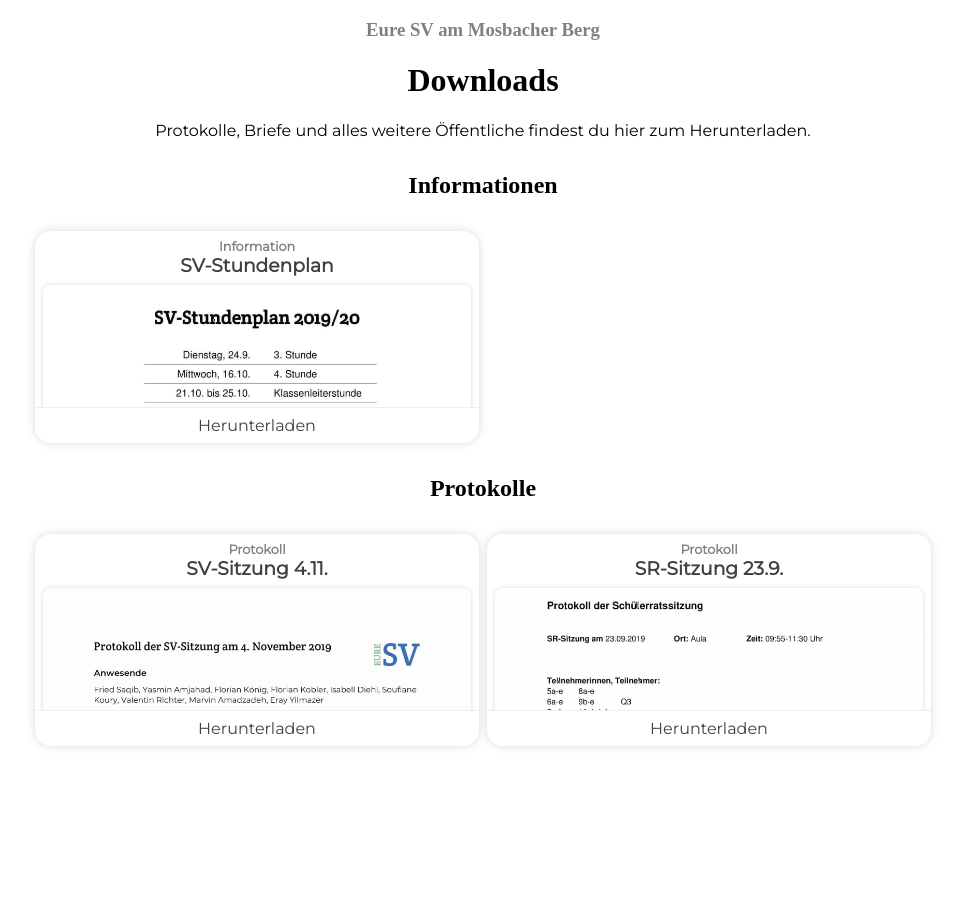
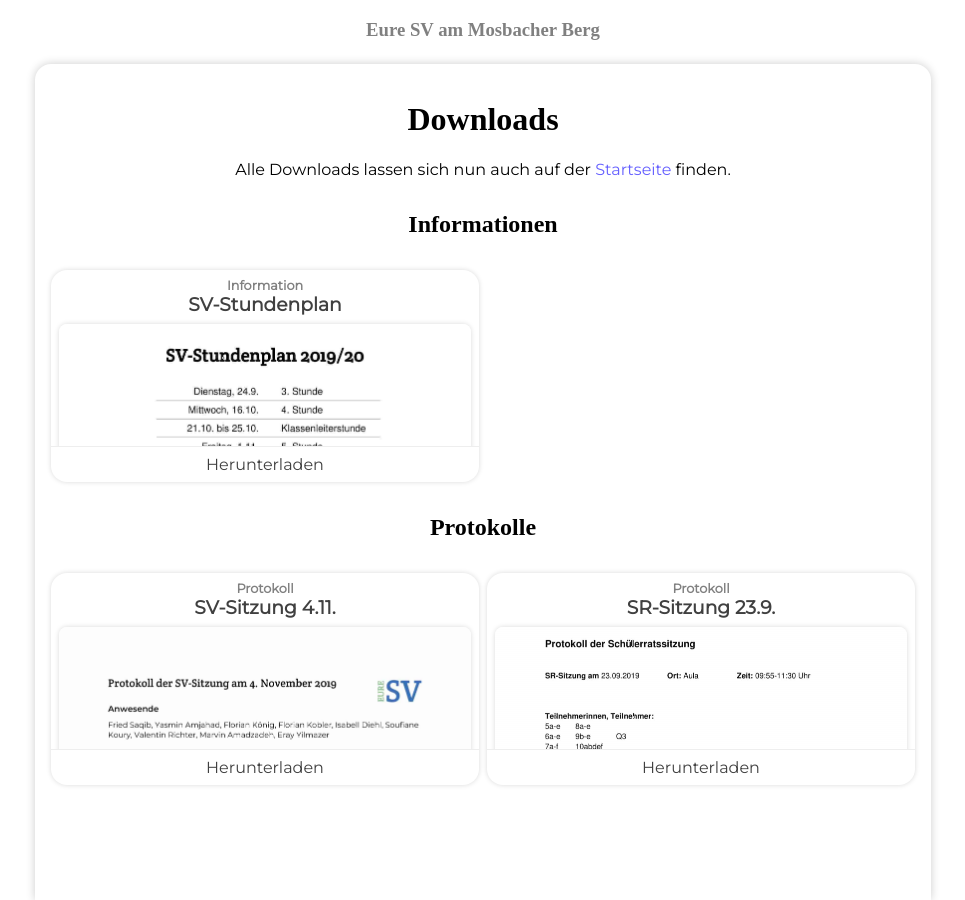
Before and after one commit to Mosbacher-Berg/gmbwi.de, a Jekyll site: the page built from downloads.html, in a window 1280 px wide. Shown: the whole page, without its empty margins (157-1122 px from the left). Built offline with Jekyll 4.4.1, drawn with Linux system fonts in a browser that asks for light colours; some web fonts are replaced.

Commit message:
Major UI overhaul

```diff
--- a/_layouts/default.html
+++ b/_layouts/default.html
@@ -7,9 +7,7 @@
     <a href="/" class="header">
         <h3>Eure SV am Mosbacher Berg</h3>
     </a>
-    <div class="container">
-        {{ content }}
-    </div>
+    {{ content }}
 </body>
 
 </html>
--- a/_layouts/download.html
+++ b/_layouts/download.html
@@ -1,5 +1,5 @@
 ---
-layout: default
+layout: page
 ---
 
 <h1>{{ page.title }}</h1>
@@ -7,7 +7,7 @@
 
 <div class="fileembed">
     <embed src="https://drive.google.com/viewerng/
-viewer?embedded=true&url=https://gmbwi.de{{ page.file }}">
+viewer?embedded=true&url={{ site.url }}{{ page.file }}">
 </div>
 <div class="box button space">
     <a href="{{ page.file }}" download="{{ page.shortname }}.pdf">Herunterladen</a>
--- a/_layouts/page.html
+++ b/_layouts/page.html
@@ -1,4 +1,6 @@
 ---
 layout: default
 ---
-{{ content }}
+<div class="container sheet">
+    {{ content }}
+</div>
--- a/downloads.html
+++ b/downloads.html
@@ -1,10 +1,10 @@
 ---
-layout: default
+layout: page
 title: Downloads
 ---
 
 <h1>Downloads</h1>
-<p>Protokolle, Briefe und alles weitere Öffentliche findest du hier zum Herunterladen.</p>
+<p>Alle Downloads lassen sich nun auch auf der <a href="/">Startseite</a> finden.</p>
 
 <!-- Information -->
 
--- a/kontakt.html
+++ b/kontakt.html
@@ -1,5 +1,5 @@
 ---
-layout: default
+layout: page
 title: Kontakt
 ---
 
--- a/style.css
+++ b/style.css
@@ -5,7 +5,7 @@
     text-align: center;
     max-width: 56rem;
     margin: 0 auto;
-    padding: 0 1rem 1rem 1rem;
+    padding: 0;
 }
 
 h1,
@@ -22,8 +22,52 @@
 .header {
     color: #808080;
     text-decoration: none;
+    position: fixed;
+    top: 0;
+    left: 0;
+    right: 0;
+    z-index: -1;
+    height: 4rem;
+    text-shadow: 0 0 20px white;
 }
 
+.headinfo {
+    max-height: 50vh;
+    position: fixed;
+    top: 0;
+    left: 0;
+    width: 100%;
+    z-index: -1;
+}
+
+.headinfo .logo > *{
+    padding-top: 2rem;
+    width: 35vh;
+    filter: drop-shadow(0px 0px 0.8rem white);
+}
+
+.headinfo .button {
+    float: left;
+    margin: 1.5rem calc(50% - 17.5vh - 0.5rem);
+    width: 35vh;
+}
+
+.headinfo .links {
+    width: 35vh;
+    margin: 1.5rem calc(50% - 17.5vh - 0.5rem);
+}
+
+.headinfo .links a {
+    float: left;
+    width: 16.5vh;
+    text-align: start;
+    text-shadow: 0 0 10px white;
+}
+
+.headinfo .links div:first-of-type a {
+    text-align: end;
+    margin-right: 2vh;
+}
 
 
 /*
@@ -38,8 +82,22 @@
     grid-template-columns: calc(50% - 0.25rem) calc(50% - 0.25rem);
 }
 
+.button {
+    box-shadow: 0 0 5px rgba(0, 0, 0, 0.2);
+    border-radius: 4rem;
+    text-decoration: none;
+    padding: 0.6rem;
+    color: #404040;
+    background-color: white;
+}
+
+.button:hover {
+    transform: scale(0.98);
+    box-shadow: 0 0 15px #eaeaea;
+}
+
 .box {
-    box-shadow: 0 0 10px #dadada;
+    box-shadow: 0 0 5px #dadada;
     border-radius: 1rem;
     text-decoration: none;
     padding: 1rem;
@@ -55,11 +113,6 @@
     margin: 0;
     text-decoration: none;
     color: #404040;
-}
-
-.box.button:hover {
-    transform: scale(0.98);
-    box-shadow: 0 0 15px #eaeaea;
 }
 
 .box.download {
@@ -123,3 +176,38 @@
     min-height: 60vh;
     margin: -0.8rem;
 }
+
+.container {
+    padding: 1rem;
+}
+
+.sheet {
+    margin-top: 4rem;
+    border-top-left-radius: 1rem;
+    border-top-right-radius: 1rem;
+    box-shadow: 0 0 10px rgba(0, 0, 0, 0.2);
+    z-index: 1;
+    background-color: white;
+    min-height: calc(100vh - 6rem);
+}
+
+.sheet.home {
+    margin-top: 50vh;
+}
+
+#background {
+    position: fixed;
+    top: 0;
+    height: 60vh;
+    width: 100%;
+    z-index: -100;
+    background-size: cover;
+    background-position: center;
+    filter: brightness(1.8) opacity(0.5) blur(0.8rem);
+    opacity: 1 !important;
+    transition: filter 300ms, opacity 2s ease-in;
+}
+
+#background:hover {
+    filter: brightness(1.8) opacity(0.5) blur(0.1rem);
+}
```
Also changed, not shown: index.html (+72 -22 lines), files/logo.svg (added), 1 other file.
